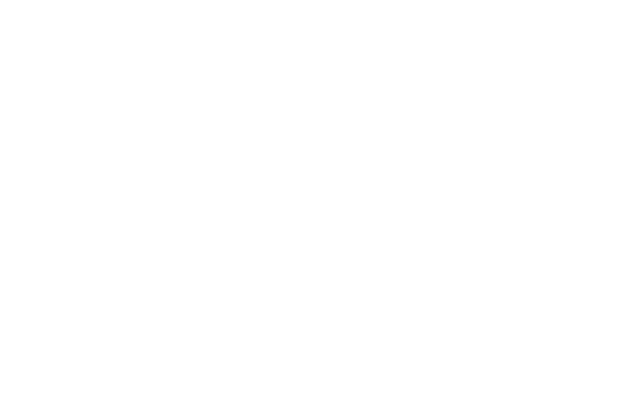
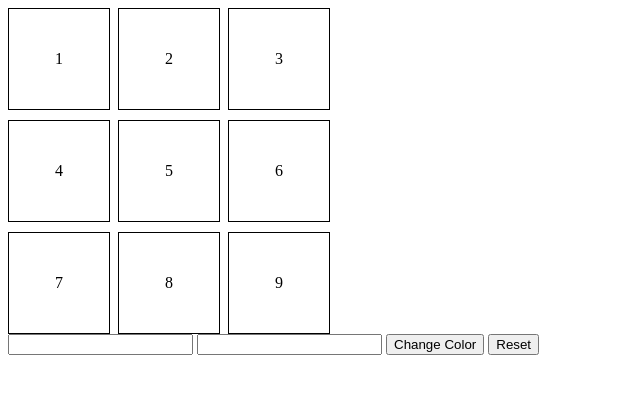
Before and after one commit to acciojob/Replit-Asian-Paints-CodeshShubh, a website: page main.html in a window 1280 px wide. Shown: the whole page, without its empty margins (0-640 px from the left). Drawn offline with Linux system fonts and the light colour scheme.

Commit message:
created a submission

```diff
--- a/main.html
+++ b/main.html
@@ -8,7 +8,25 @@
 
 <body>
 	<!-- the entire body must be written by student -->
+	<div id="grid-container">
+			<div id='1' class='grid-item'>1</div>
+			<div id='2' class='grid-item'>2</div>
+			<div id='3' class='grid-item'>3</div>
+			<div id='4' class='grid-item'>4</div>
+			<div id='5' class='grid-item'>5</div>
+			<div id='6'class='grid-item'>6</div>
+			<div id='7'class='grid-item'>7</div>
+			<div id='8'class='grid-item'>8</div>
+			<div id='9'class='grid-item'>9</div>
+	</div>
+
+
+	<input type="number" id='input-id'/>
+	<input type='text' id='color-id' />
+	<button id='change_button'>Change Color</button>
+	<button id='reset'>Reset</button>
     <script type="text/javascript" src="./script.js">
+
 </script>
 
 </body>
--- a/script.js
+++ b/script.js
@@ -1 +1,30 @@
 //your JS code here. If required.
+
+ let items = document.querySelectorAll('.grid-item');
+let colorInput =  document.getElementById('color-id');
+let boxInput = document.getElementById('input-id');
+let changeBtn = document.getElementById('change_button');
+let resetBtn = document.getElementById ('reset');
+
+
+changeBtn.addEventListener('click', changeColor);
+resetBtn.addEventListener('click', resetColor);
+
+function changeColor (){
+	let color = colorInput.value.trim();
+	let boxId = boxInput.value.trim();
+	if(color ==='' || boxId==='' || parseInt(boxId,10)>9 || parseInt(boxId,10)<1) {
+		alert('Please Enter a valid box Id (1-9) and color.')
+	}
+	let selectedBox = document.getElementById(boxId);
+	if(selectedBox){
+		   selectedBox.style.backgroundColor = color;
+          }
+
+	}
+
+function resetColor(){
+	items.forEach((item)=>{
+		item.style.backgroundColor = 'transparent';
+	})
+}
--- a/styles.css
+++ b/styles.css
@@ -1 +1,16 @@
 /*  your css code here. If applicable */
+#grid-container{
+	display: grid;
+	grid-template-columns: repeat(3 , 100px);
+	/* grid-template-rows: repeat(3 , 100px); */
+    gap: 10px;
+ }
+
+.grid-item{
+	border: 1px solid black;
+	width: 100px;
+    height: 100px;
+    display: flex;
+    justify-content: center;
+    align-items: center;
+}
```
